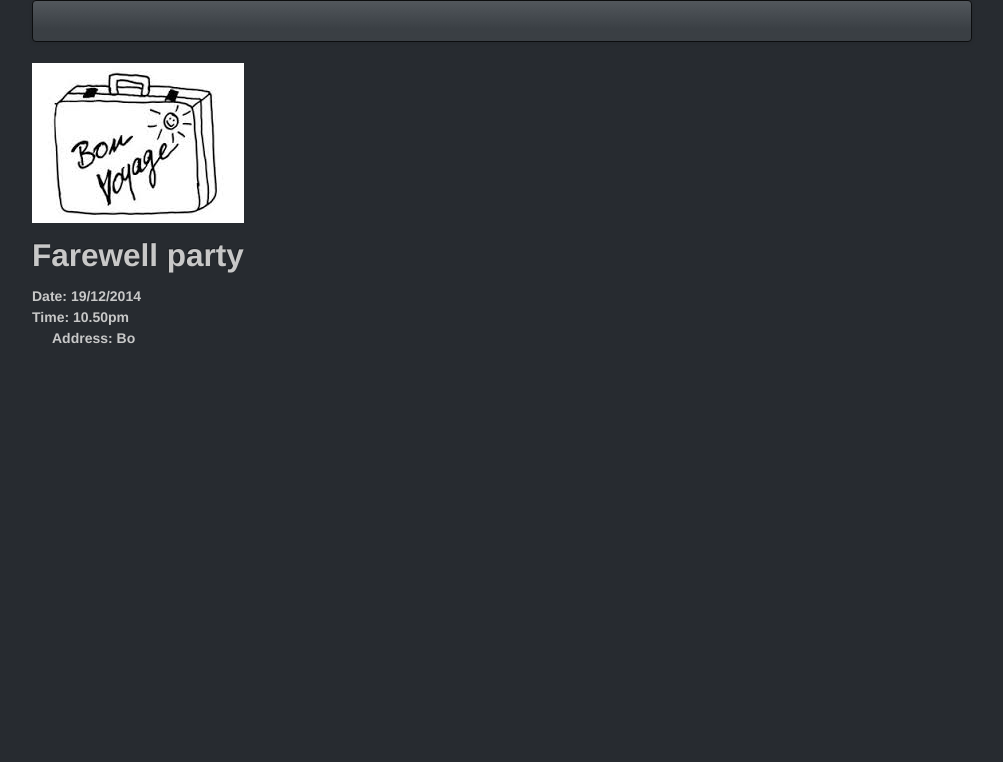
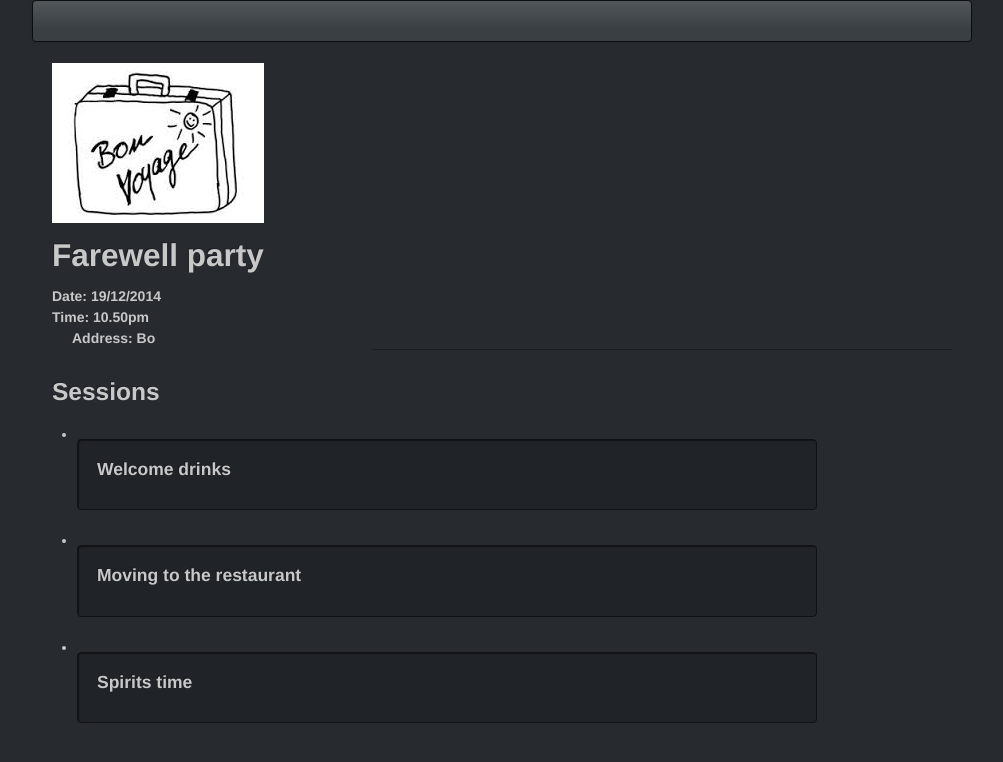
Before and after one commit to giorgia-amici/ng-fundation, a website: page views/index.html in a window 1280 px wide. Shown: the whole page, without its empty margins (138-1141 px from the left). Drawn offline with nearby package versions, Linux system fonts and the light colour scheme; some packages are replaced by stand-ins of ours; files that its build step writes are made by us from their sources; files whose address does not match are found by name.

Commit message:
changes to html

```diff
--- a/public/controllers/EventController.js
+++ b/public/controllers/EventController.js
@@ -7,7 +7,20 @@ eventsApp.controller('EventController',
       location: {
         address: 'Bo'
       },
-      imageUrl: '/img/farewell.png'
+      imageUrl: '/img/farewell.png',
+      sessions: [
+        {
+          name: 'Welcome drinks'
+        },
+        {
+          name: 'Moving to the restaurant'
+        },
+        {
+          name: 'Spirits time'
+        }
+
+
+      ]
     }
   }
 );
--- a/views/index.html
+++ b/views/index.html
@@ -8,6 +8,7 @@
   <link rel="stylesheet" href="css/bootstrap.min.css">
 
 </head>
+
 <body>
   <div class="container">
     <div class="navbar">
@@ -16,7 +17,7 @@
         </ul>
       </div>
     </div>
-    <div ng-controller="EventController">
+    <div ng-controller="EventController" style="padding-left:20px; padding-right:20px">
       <img ng-src="{{event.imageUrl}}">
       <!-- it delays the displey of the image until angular has actually time to execute the binding expression -->
       <div class="row">
@@ -26,8 +27,10 @@
       </div>
       <div class="row">
         <div class="span3">
-          <div><strong>Date:  {{event.date}} </strong></div>
-          <div><strong> Time:  {{event.time}} </strong></div>
+          <div><strong>Date:  {{event.date}} </strong>
+          </div>
+          <div><strong> Time:  {{event.time}} </strong>
+          </div>
         </div>
       </div>
       <div>
@@ -35,6 +38,20 @@
           <address>
         <strong>Address: {{event.location.address}}</strong>
     </address>
+        </div>
+      </div>
+     <hr />
+     <h3> Sessions </h3>
+     <ul class"thumbnails">
+       <li ng-repeat="session in event.sessions">
+          <div class="row session">
+            <div class="well span9">
+                <h4 class="well-title"> {{session.name}} </h4>
+            </div>
+          </div>
+        </li>
+     </ul>
+    </div>
   </div>
   <script src="bower_components/jquery/dist/jquery.js"></script>
   <script src="bower_components/angular/angular.js"></script>
```
Lines whose indentation alone changed are shown as unchanged.
